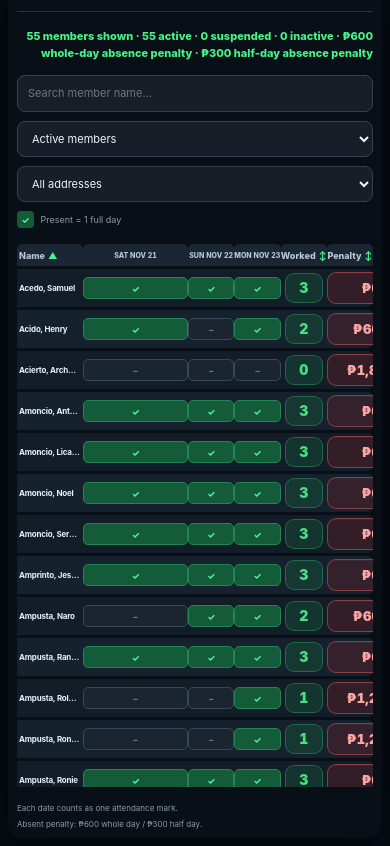
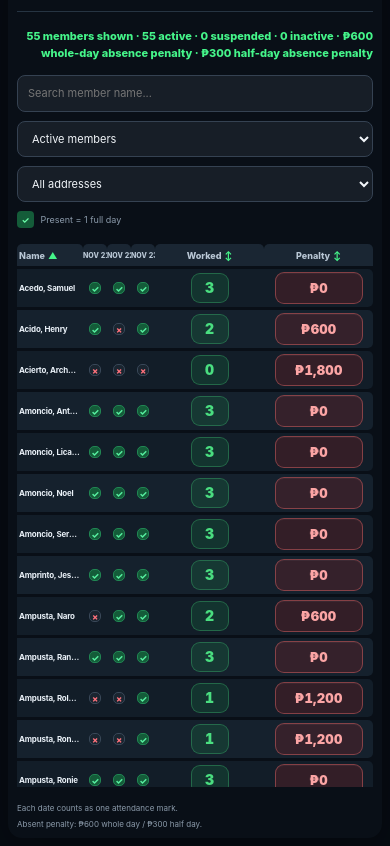
Before and after one commit to alpegulayni/Lambaklad, a plain HTML site: page attendance/index.html in a window 390 px wide. Shown: the part 63-909 px from the top of the page. Drawn offline with nearby package versions, Linux system fonts and the light colour scheme.

Commit message:
update the styling

```diff
--- a/attendance/attendance.js
+++ b/attendance/attendance.js
@@ -81,7 +81,7 @@
       dates.forEach(date=>{
         const td=document.createElement("td");td.className="attendance-check-cell";
         const present=Boolean(attendance[member.id]?.[date]), mark=document.createElement("span");
-        mark.className=`attendance-check${present?" is-present":""}`;mark.textContent=present?"✓":"–";
+        mark.className=`attendance-check${present?" is-present":""}`;mark.textContent=present?"✓":"×";
         mark.setAttribute("aria-label",`${fullName(member)}, ${date}: ${present?"present":"absent"}`);
         td.append(mark);tr.append(td);
       });
@@ -115,7 +115,7 @@
     const addSort=(label,key)=>{const th=document.createElement("th"),button=document.createElement("button");button.type="button";button.className="column-sort";button.dataset.attSort=key;button.innerHTML=`${label} <span class="sort-indicator">↕</span>`;th.append(button);tr.append(th);};
     const addPlain=(label)=>{const th=document.createElement("th");th.textContent=label;tr.append(th);};
     addSort("Name","name");
-    dates.forEach(date=>{const d=new Date(`${date}T12:00:00`),th=document.createElement("th");th.textContent=`${d.toLocaleDateString("en-US",{weekday:"short"}).toUpperCase()} ${d.toLocaleDateString("en-US",{day:"2-digit",month:"short"}).toUpperCase()}`;tr.append(th);});
+    dates.forEach(date=>{const d=new Date(`${date}T12:00:00`),th=document.createElement("th");th.className="attendance-date-header";th.textContent=d.toLocaleDateString("en-US",{day:"2-digit",month:"short"}).toUpperCase();tr.append(th);});
     addSort("Worked","worked");addSort("Penalty","penalty");thead.replaceChildren(tr);
     thead.querySelectorAll("[data-att-sort]").forEach(button=>button.addEventListener("click",()=>{const key=button.dataset.attSort;if(sortKey===key)sortDirection=sortDirection==="asc"?"desc":"asc";else{sortKey=key;sortDirection="asc";}render();}));
     readFilters();render();
--- a/styles.css
+++ b/styles.css
@@ -943,3 +943,52 @@ body {
 .attendance-table td.attendance-name-cell { min-width: 0; white-space: nowrap; }
 .attendance-table .column-sort { gap: 3px; font-size: 9px; }
 .attendance-table .sort-indicator { font-size: 9px; }
+
+
+/* Attendance: compact, fixed-width daily mark columns and clear present/absent icons. */
+.attendance-table th.attendance-date-header,
+.attendance-table td.attendance-check-cell {
+  box-sizing: border-box;
+  width: 34px !important;
+  min-width: 34px !important;
+  max-width: 34px !important;
+  padding-left: 1px !important;
+  padding-right: 1px !important;
+  text-align: center;
+  white-space: nowrap;
+}
+.attendance-table td.attendance-check-cell .attendance-check {
+  display: inline-flex;
+  align-items: center;
+  justify-content: center;
+  width: 14px;
+  min-width: 14px;
+  height: 14px;
+  min-height: 14px;
+  font-size: 10px !important;
+  line-height: 1;
+  font-weight: 800;
+}
+.attendance-table td.attendance-check-cell .attendance-check.is-present {
+  color: #57efa0;
+}
+.attendance-table td.attendance-check-cell .attendance-check:not(.is-present) {
+  color: #ff727c;
+}
+@media (max-width: 767.98px) {
+  .attendance-table th.attendance-date-header,
+  .attendance-table td.attendance-check-cell {
+    width: 24px !important;
+    min-width: 24px !important;
+    max-width: 24px !important;
+    padding-left: 0 !important;
+    padding-right: 0 !important;
+  }
+  .attendance-table td.attendance-check-cell .attendance-check {
+    width: 12px;
+    min-width: 12px;
+    height: 12px;
+    min-height: 12px;
+    font-size: 9px !important;
+  }
+}
```
